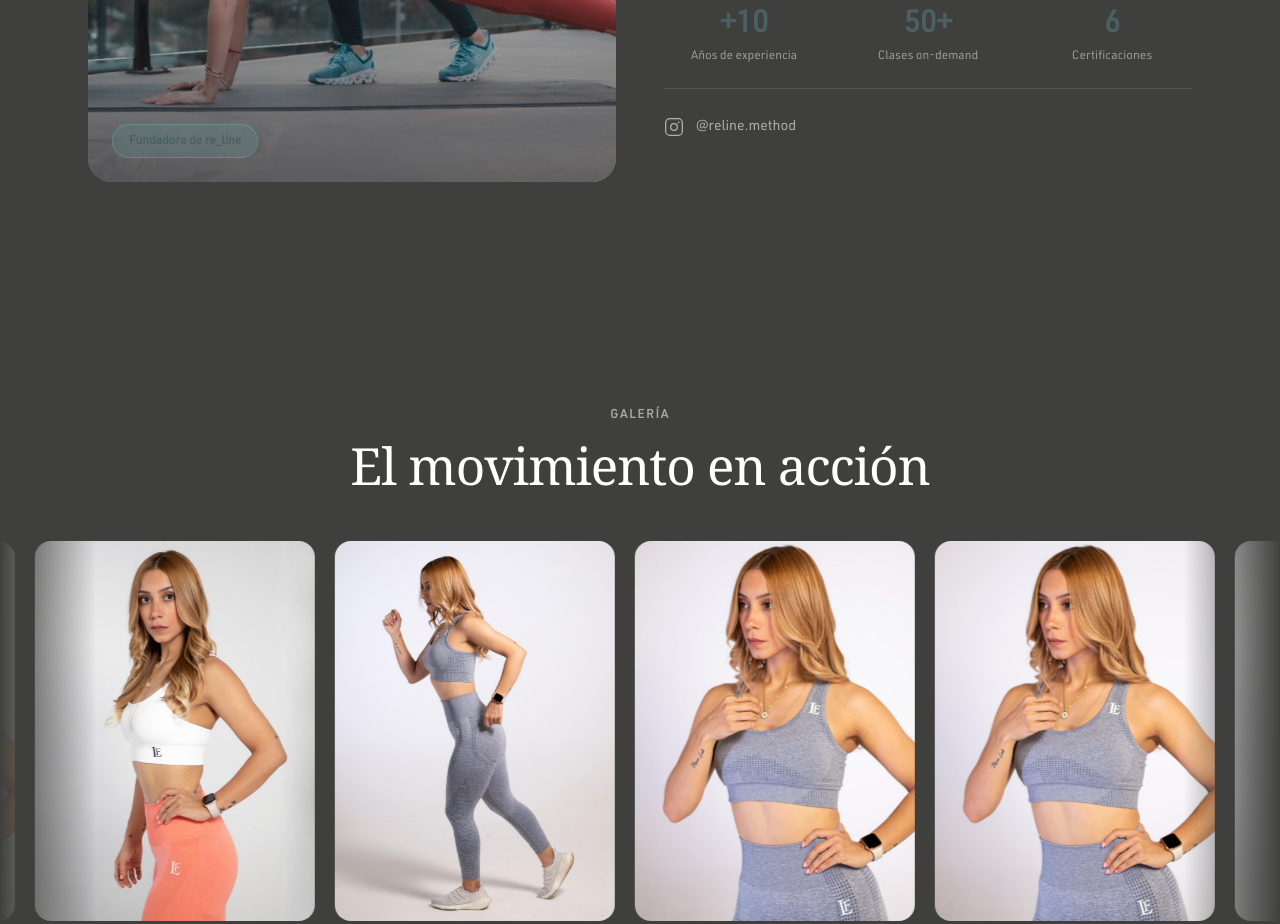
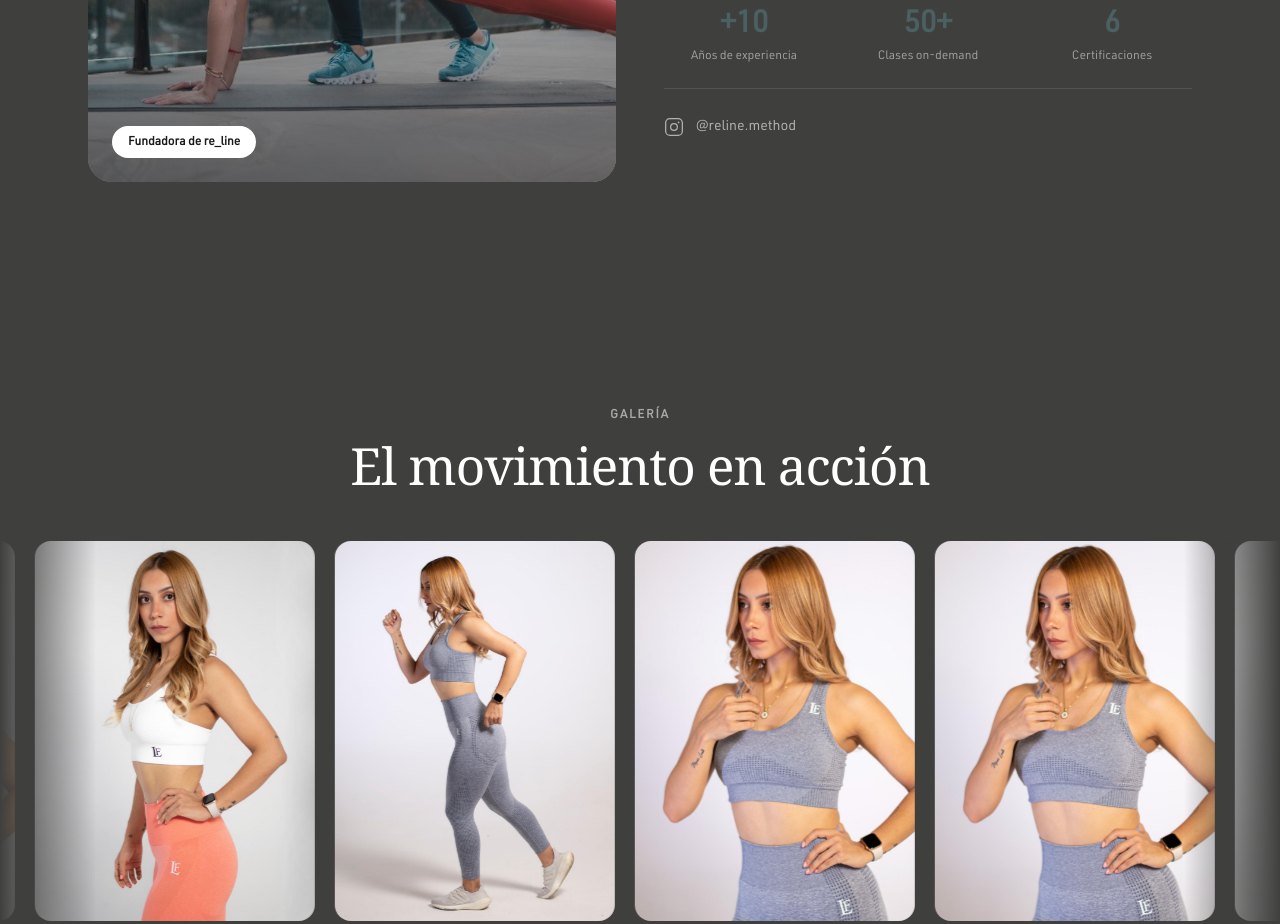
Before and after one commit to egrowthlabs/egl-training-website, a Next.js app: page / in a window 1280 px wide. Shown: the part 4840-5764 px from the top of the page. Built offline with nearby package versions, Linux system fonts and the light colour scheme; no server answers; a web font is replaced by a local one.

Commit message:
fix: badge Fundadora de re_line visible en foto oscura

```diff
--- a/components/CoachesSection.tsx
+++ b/components/CoachesSection.tsx
@@ -38,15 +38,12 @@ export default function CoachesSection() {
             <div className="absolute inset-0" style={{
               background: 'linear-gradient(to top, rgba(26,26,26,0.6) 0%, transparent 60%)'
             }} />
-            {/* Badge sobre la foto */}
             <div className="absolute bottom-6 left-6">
               <span
                 className="inline-block text-xs font-bold px-4 py-2 rounded-full"
                 style={{
-                  background: 'rgba(95,179,179,0.15)',
-                  border: '1px solid rgba(95,179,179,0.4)',
-                  color: 'var(--primary)',
-                  backdropFilter: 'blur(8px)',
+                  background: '#ffffff',
+                  color: '#1a1a1a',
                 }}
               >
                 Fundadora de re_line
```
